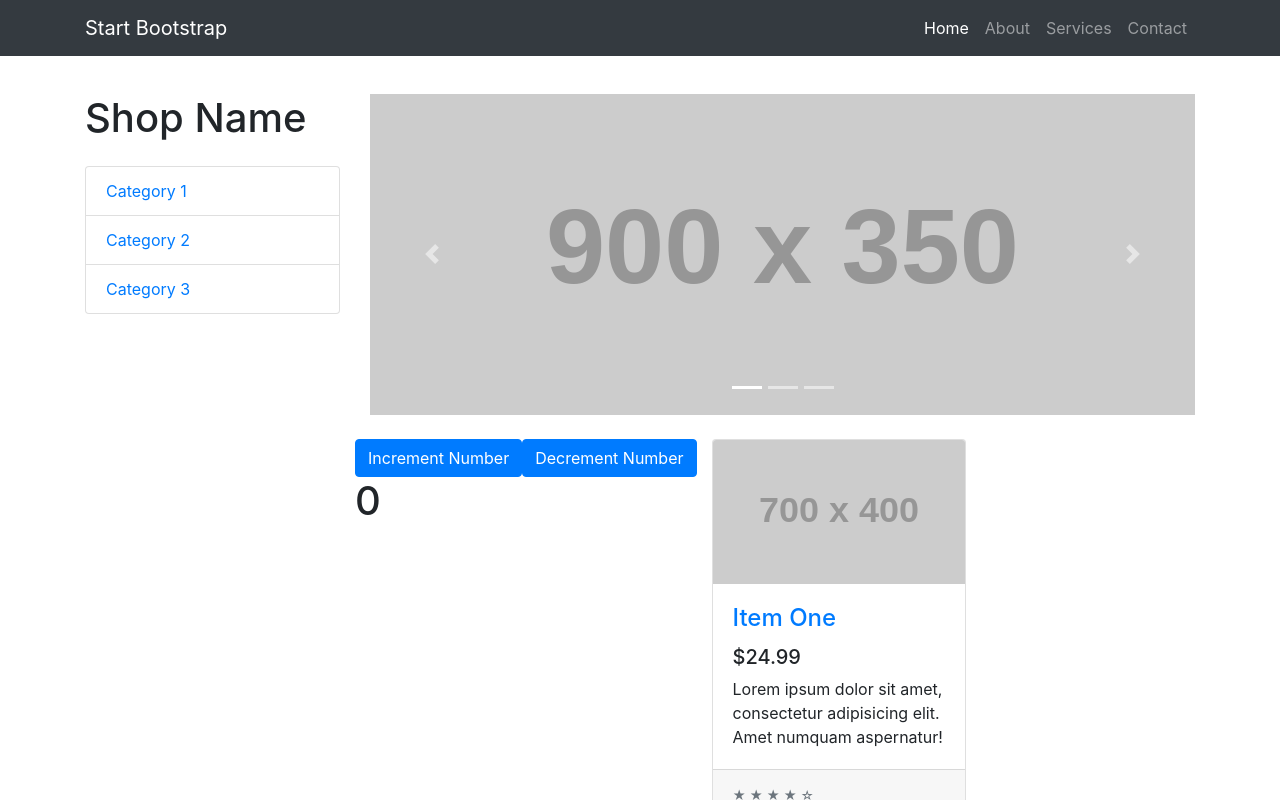
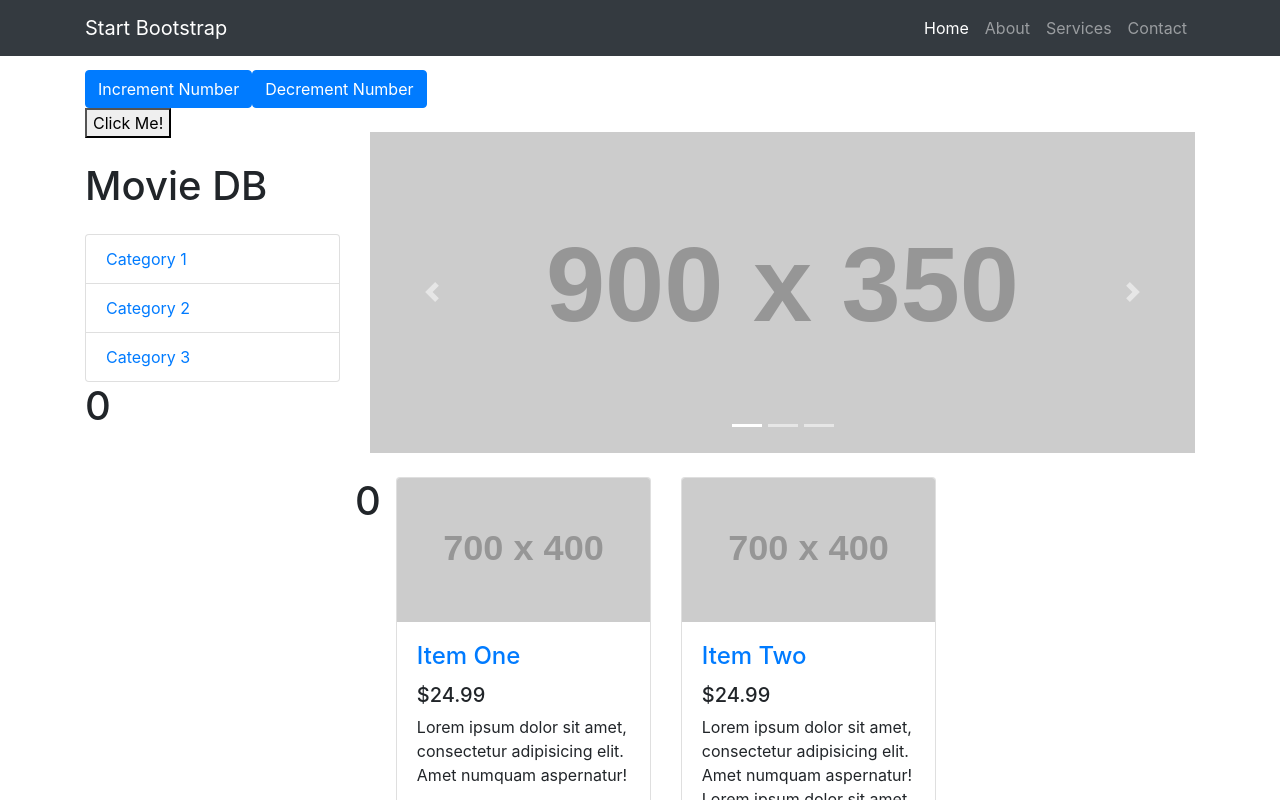
Before and after one commit to HyeeunMok/movie-app, a Next.js app: page / in a window 1280 px wide. Shown: the top 800 px of the page. Built offline with nearby package versions, Linux system fonts and the light colour scheme.

Commit message:
add buttons

```diff
--- a/components/movieList.js
+++ b/components/movieList.js
@@ -1,37 +1,13 @@
 import React from 'react'
 
 class MovieList extends React.Component {
-
-  // state = {
-  //   count: 0
-  // }
-
-  constructor(props) {
-    super(props)
-
-    this.state = {
-      count: 0
-    }
-  }
-
-  increment = () => {
-    alert('incrementing Number')
-  }
-
-  decrement = () => {
-    alert('decrementing Number')
-  }
-
 
   render() {
     return (
       <React.Fragment>
 
         <div>
-          <button onClick={this.increment} className="btn btn-primary">Increment Number</button>
-          <button onClick={this.decrement} className="btn btn-primary">Decrement Number</button>
-
-          <h1>{this.state.count}</h1>
+          <h1>{this.props.count}</h1>
         </div>
 
         <div className="col-lg-4 col-md-6 mb-4">
--- a/components/sideMenu.js
+++ b/components/sideMenu.js
@@ -1,14 +1,19 @@
 
 
 
-const SideMenu  = () => {
+const SideMenu  = (props) => {
+
   return (
     <div>
-      <h1 className="my-4">Shop Name</h1>
+      <button onClick={props.clickHandler}>Click Me!</button>
+      <h1 className="my-4">{props.appName}</h1>
       <div className="list-group">
         <a href="#" className="list-group-item">Category 1</a>
         <a href="#" className="list-group-item">Category 2</a>
         <a href="#" className="list-group-item">Category 3</a>
+      </div>
+      <div>
+        <h1>{props.count}</h1>
       </div>
     </div>
   )
--- a/pages/index.js
+++ b/pages/index.js
@@ -1,4 +1,4 @@
-import React from 'react'
+import React, { useState} from 'react'
 import Head from 'next/head'
 import Navbar from '../components/navbar'
 import SideMenu from '../components/sideMenu'
@@ -6,7 +6,19 @@
 import MovieList from '../components/movieList'
 import Footer from '../components/footer'
 
-const Home = () => (
+const Home = () => {
+  const [ count, setCount ] = useState(0)
+
+  const increment = () => {
+    const newCount = count + 1
+    setCount(newCount)
+  }
+
+  const decrement = () => {
+    const newCount = count - 1
+    setCount(newCount)
+  }
+  return (
     <div>
       <Head>
         <title>Home</title>
@@ -18,14 +30,20 @@
       <Navbar />
       <div className="home-page">
         <div className="container">
+          <button onClick={increment} className="btn btn-primary">Increment Number</button>
+          <button onClick={decrement} className="btn btn-primary">Decrement Number</button>
           <div className="row">
             <div className="col-lg-3">
-            <SideMenu />
+              <SideMenu
+                appName={"Movie DB"}
+                clickHandler={() => { console.log("Hello World")}}
+                count={count}
+                />
             </div>
             <div className="col-lg-9">
               <Carousel />
               <div className="row">
-              <MovieList />
+                <MovieList count={count} />
               </div>
             </div>
           </div>
@@ -40,5 +58,6 @@
         </style>
     </div>
   )
+}
 
 export default Home
```
Lines whose indentation alone changed are shown as unchanged.
